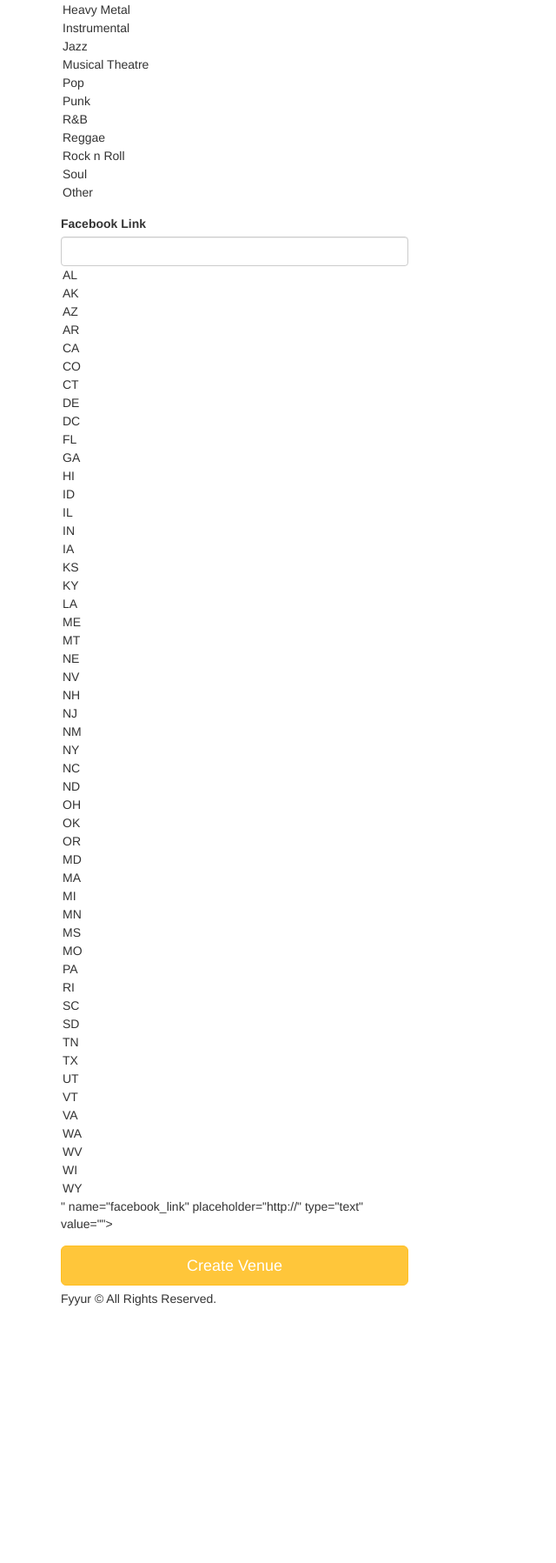
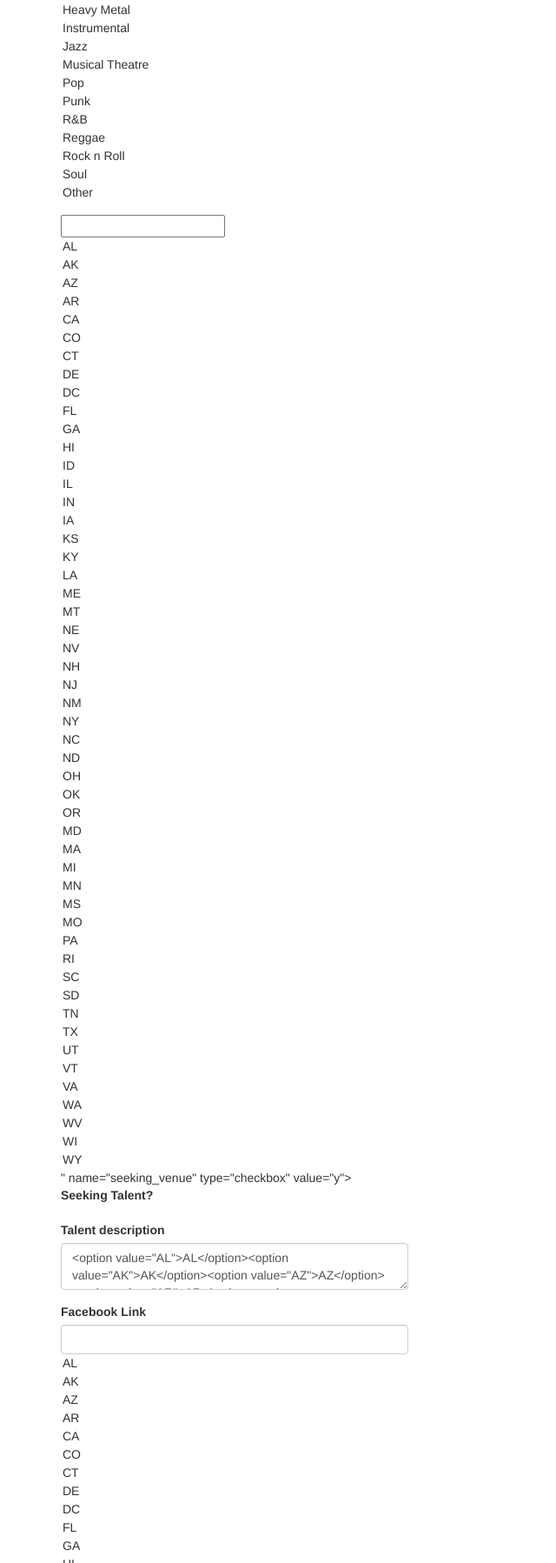
Before and after one commit to OvieMudi/fyurr, a Flask app: page /artists/create in a window 1280 px wide. Shown: the part 624-2421 px from the top of the page at 87% size, without its empty margins (0-640 px from the left). Before the commit the page ends 2125 px from the top, so only its background shows below. Run offline with Flask 2, Linux system fonts and the light colour scheme; parts of the project's set-up code (start-up, migrations or seed data) failed here and were passed over; some libraries are stand-ins or nearby versions.

Commit message:
artists: create artist WIP

```diff
--- a/app.py
+++ b/app.py
@@ -53,10 +53,10 @@ def get_value(field_name):
   if field_name == 'genres':
     return request.form.getlist(field_name)
 
-  elif field_name == 'seeking_talent' and request.form[field_name] == 'y':
+  elif field_name == 'seeking_talent' or field_name == 'seeking_venue' and request.form[field_name] == 'y':
     return True
 
-  elif field_name == 'seeking_talent' and request.form[field_name] != 'y':
+  elif field_name == 'seeking_talent' or field_name == 'seeking_venue' and request.form[field_name] != 'y':
     return False
 
   else:
@@ -208,12 +208,11 @@ def create_venue_submission():
   try:
     db.session.add(new_venue)
     db.session.commit()
-    print('new_venue:===================== ', new_venue)
     flash('Venue ' + request.form['name'] + ' was successfully listed!')
 
   except:
     flash('An error occurred. Venue ' + new_venue.name + ' could not be listed.', category='error')
-    print('exc_info():==========', exc_info())
+    print('exc_info()', exc_info())
     db.session.rollback()
 
   finally:
@@ -268,17 +267,22 @@ def artists():
 
 @app.route('/artists/search', methods=['POST'])
 def search_artists():
-  # TODO: implement search on artists with partial string search. Ensure it is case-insensitive.
-  # seach for "A" should return "Guns N Petals", "Matt Quevado", and "The Wild Sax Band".
-  # search for "band" should return "The Wild Sax Band".
-  response={
-    "count": 1,
-    "data": [{
-      "id": 4,
-      "name": "Guns N Petals",
-      "num_upcoming_shows": 0,
-    }]
+  search_term = get_value('search_term')
+  artist_result = Artist.query.filter(Artist.name.ilike(f'%{search_term}%')).all()
+
+  response = {
+    "count": len(artist_result),
+    "data": []
   }
+
+  for result in artist_result:
+    response["data"].append({
+      "id": result.id,
+      "name": result.name,
+      "num_upcoming_shows": len(result.shows)
+    })
+
+  db.session.close()
   return render_template('pages/search_artists.html', results=response, search_term=request.form.get('search_term', ''))
 
 @app.route('/artists/<int:artist_id>')
@@ -333,19 +337,9 @@ def show_artist(artist_id):
 @app.route('/artists/<int:artist_id>/edit', methods=['GET'])
 def edit_artist(artist_id):
   form = ArtistForm()
-  artist={
-    "id": 4,
-    "name": "Guns N Petals",
-    "genres": ["Rock n Roll"],
-    "city": "San Francisco",
-    "state": "CA",
-    "phone": "326-123-5000",
-    "website": "https://www.gunsnpetalsband.com",
-    "facebook_link": "https://www.facebook.com/GunsNPetals",
-    "seeking_venue": True,
-    "seeking_description": "Looking for shows to perform at in the San Francisco Bay Area!",
-    "image_link": "https://images.unsplash.com/photo-1549213783-8284d0336c4f?ixlib=rb-1.2.1&ixid=eyJhcHBfaWQiOjEyMDd9&auto=format&fit=crop&w=300&q=80"
-  }
+  artist = Artist.query.get(artist_id)
+  form.name.default = artist.name
+  form.process()
   # TODO: populate form with fields from artist with ID <artist_id>
   return render_template('forms/edit_artist.html', form=form, artist=artist)
 
@@ -411,15 +405,34 @@ def create_artist_form():
 
 @app.route('/artists/create', methods=['POST'])
 def create_artist_submission():
-  # called upon submitting the new artist listing form
-  # TODO: insert form data as a new Venue record in the db, instead
-  # TODO: modify data to be the data object returned from db insertion
+  new_artist = Artist(
+    name = get_value('name'),
+    genres = get_value('genres'),
+    city = get_value('city'),
+    state = get_value('state'),
+    phone = get_value('phone'),
+    website = get_value('website_link'),
+    seeking_venue = get_value('seeking_venue'),
+    seeking_description = get_value('seeking_description'),
+    facebook_link = get_value('facebook_link'),
+    image_link = get_value('image_link')
+  )
+  # new_artist.image_link = 'http://cheesecake.articleassets.meaww.com/12475/uploads/fde32f7612de45e0acff8d1f9e495e3c_800_420.jpeg'
 
-  # on successful db insert, flash success
-  flash('Artist ' + request.form['name'] + ' was successfully listed!')
-  # TODO: on unsuccessful db insert, flash an error instead.
-  # e.g., flash('An error occurred. Artist ' + data.name + ' could not be listed.')
-  return render_template('pages/home.html')
+  try:
+    db.session.add(new_artist)
+    db.session.commit()
+    print('new_artist: ', new_artist)
+    flash('Artist ' + request.form['name'] + ' was successfully listed!')
+
+  except:
+    flash('An error occurred. Artist ' + new_artist.name + ' could not be listed.', category='error')
+    print('exc_info(): ', exc_info())
+    db.session.rollback()
+
+  finally:
+    db.session.close()
+    return render_template(url_for('artists'))
 
 
 #  Shows
--- a/config.py
+++ b/config.py
@@ -17,3 +17,6 @@ SQLALCHEMY_TRACK_MODIFICATIONS = False
 
 # Limit file caching
 SEND_FILE_MAX_AGE_DEFAULT = 0
+
+# CSRF token lasts till end of current session
+WTF_CSRF_TIME_LIMIT = None
--- a/forms.py
+++ b/forms.py
@@ -224,6 +224,12 @@ class ArtistForm(Form):
             ('Other', 'Other'),
         ]
     )
+    seeking_venue = BooleanField(
+        'seeking_venue', default='checked'
+    )
+    seeking_description = TextAreaField(
+        'seeking_description', default='We need a venue to play for upcoming weekends.', validators=[Optional(), Length(min=10, message='Description is too short.')]
+    )
     facebook_link = StringField(
         # TODO implement enum restriction
         'facebook_link', validators=[URL()]
--- a/templates/forms/new_artist.html
+++ b/templates/forms/new_artist.html
@@ -1,8 +1,8 @@
-{% extends 'layouts/main.html' %}
-{% block title %}New Artist{% endblock %}
-{% block content %}
+{% extends 'layouts/main.html' %} {% block title %}New Artist{% endblock %} {%
+block content %}
 <div class="form-wrapper">
   <form method="post" class="form">
+    <input type="hidden" name="csrf_token" value="{{ csrf_token() }}" />
     <h3 class="form-heading">List a new artist</h3>
     <div class="form-group">
       <label for="name">Name</label>
@@ -12,27 +12,55 @@
       <label>City & State</label>
       <div class="form-inline">
         <div class="form-group">
-              {{ form.city(class_ = 'form-control', placeholder='City', autofocus = true) }}
+          {{ form.city(class_ = 'form-control', placeholder='City', autofocus =
+          true) }}
         </div>
         <div class="form-group">
-              {{ form.state(class_ = 'form-control', placeholder='State', autofocus = true) }}
+          {{ form.state(class_ = 'form-control', placeholder='State', autofocus
+          = true) }}
         </div>
       </div>
     </div>
     <div class="form-group">
       <label for="phone">Phone</label>
-          {{ form.phone(class_ = 'form-control', placeholder='xxx-xxx-xxxx', autofocus = true) }}
+      {{ form.phone(class_ = 'form-control', placeholder='xxx-xxx-xxxx',
+      autofocus = true) }}
     </div>
     <div class="form-group">
       <label for="genres">Genres</label>
       <small>Ctrl+Click to select multiple</small>
-        {{ form.genres(class_ = 'form-control', placeholder='Genres, separated by commas', id=form.state, autofocus = true) }}
+      {{ form.genres(class_ = 'form-control', placeholder='Genres, separated by
+      commas', id=form.state, autofocus = true) }}
+    </div>
+    <div class="form-group">
+      {{ form.seeking_venue(class_ = '', id=form.state) }}
+      <label for="seeking_venue">Seeking Talent? &nbsp;</label>
+    </div>
+    <div class="form-group">
+      <label for="seeking_description">Talent description</label>
+      {{ form.seeking_description(class_ = 'form-control', id=form.state,
+      placeholder='We need artists to play for...') }}
     </div>
     <div class="form-group">
       <label for="genres">Facebook Link</label>
-          {{ form.facebook_link(class_ = 'form-control', placeholder='http://', id=form.state, autofocus = true) }}
+      {{ form.facebook_link(class_ = 'form-control', placeholder='http://',
+      id=form.state, autofocus = true) }}
     </div>
-      <input type="submit" value="Create Venue" class="btn btn-primary btn-lg btn-block">
+    <div class="form-group">
+      <label for="image_link">Link to your photo</label>
+      {{ form.image_link(class_ = 'form-control', placeholder='http://',
+      id=form.state, autofocus = true) }}
+    </div>
+    <div class="form-group">
+      <label for="website_link">Website Link</label>
+      {{ form.website_link(class_ = 'form-control', placeholder='http://',
+      id=form.state, autofocus = true) }}
+    </div>
+    <input
+      type="submit"
+      value="Create Artist"
+      class="btn btn-primary btn-lg btn-block"
+    />
   </form>
 </div>
 {% endblock %}
--- a/templates/layouts/main.html
+++ b/templates/layouts/main.html
@@ -69,6 +69,7 @@
                 (request.endpoint == 'search_artists') or
                 (request.endpoint == 'show_artist') %}
               <form class="search" method="post" action="/artists/search">
+                <input type="hidden" name="csrf_token" value="{{ csrf_token() }}"/>
                 <input class="form-control"
                   type="search"
                   name="search_term"
```
Also changed, not shown: templates/forms/new_venue.html (+31 -15 lines). Lines whose indentation alone changed are shown as unchanged.
